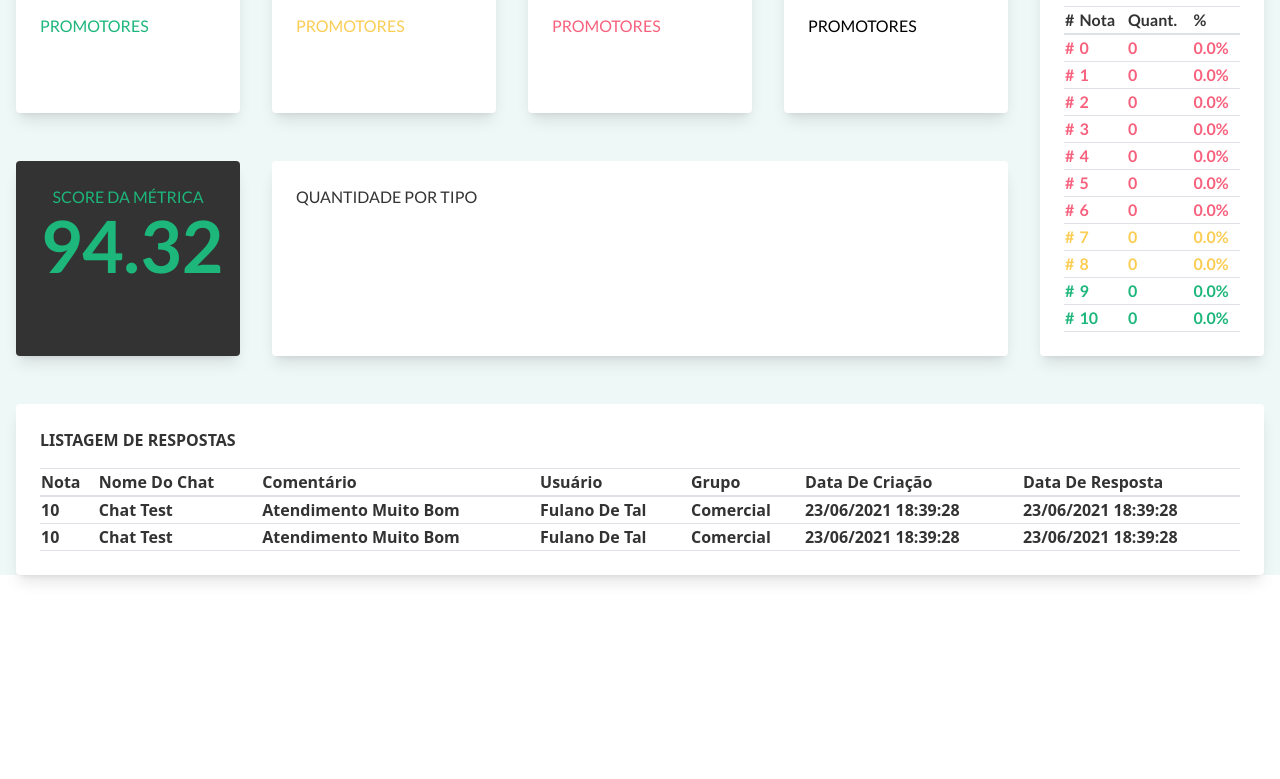
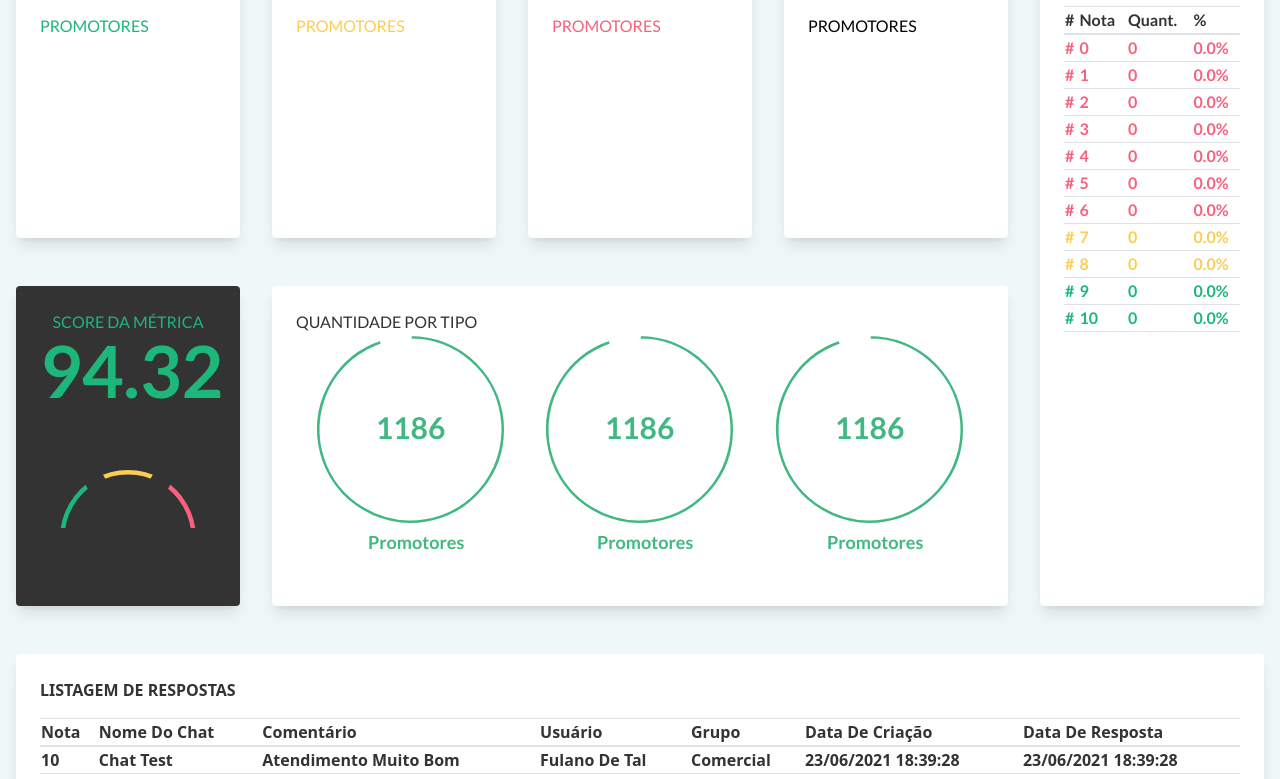
Before and after one commit to natalia-sampaio/teste02-chatguru, a Vue app: page / in a window 1280 px wide. Shown: the part 424-1203 px from the top of the page. Before the commit the page ends 1023 px from the top, so only its background shows below. Built offline with nearby package versions, Linux system fonts and the light colour scheme.

Commit message:
:construction: feat: static page added charts

```diff
--- a/src/components/cards/ChartsCard.vue
+++ b/src/components/cards/ChartsCard.vue
@@ -1,12 +1,16 @@
 <script setup>
+import DoughnutChart from '../charts/DoughnutChart.vue';
 import BaseCard from './BaseCard.vue';
 
 </script>
 
 <template>
     <BaseCard>
-        <div>
-            <h4>Quantidade por tipo</h4>
+        <h4>Quantidade por tipo</h4>
+        <div class="flex justify-evenly">
+            <DoughnutChart />
+            <DoughnutChart />
+            <DoughnutChart />
         </div>
     </BaseCard>
 </template>
--- a/src/components/cards/ScoreCard.vue
+++ b/src/components/cards/ScoreCard.vue
@@ -1,4 +1,5 @@
 <script setup>
+import GaugeChart from '../charts/GaugeChart.vue';
 
 </script>
 
@@ -6,5 +7,6 @@
     <div class="rounded mx-4 my-6 p-6 shadow-lg bg-dark-gray text-center text-green">
         <h4>score da métrica</h4>
         <span class="text-7xl font-bold">94.32</span>
+        <GaugeChart />
     </div>
 </template>
--- /dev/null
+++ b/src/components/charts/DoughnutChart.vue
@@ -0,0 +1,18 @@
+<script setup>
+import { Doughnut } from 'vue-chartjs';
+import { Chart as ChartJS, ArcElement, Tooltip, Legend } from 'chart.js';
+import * as chartConfig from '../../services/doughnutChartConfig.js';
+
+ChartJS.register(ArcElement, Tooltip, Legend);
+
+</script>
+
+<template>
+    <div class="w-1/3">
+        <Doughnut
+        :data="chartConfig.data"
+        :options="chartConfig.options"
+        :plugins="chartConfig.plugins" />
+    </div>
+
+</template>
--- /dev/null
+++ b/src/components/charts/GaugeChart.vue
@@ -0,0 +1,14 @@
+<script setup>
+import { Chart as ChartJS, ArcElement, Tooltip, Legend } from 'chart.js';
+import * as chartConfig from '../../services/gaugeChartConfig.js';
+import { Doughnut } from 'vue-chartjs';
+
+ChartJS.register(ArcElement, Tooltip, Legend);
+
+</script>
+
+<template>
+    <div>
+        <Doughnut :data="chartConfig.data" :options="chartConfig.options" />
+    </div>
+</template>
--- /dev/null
+++ b/src/services/doughnutChartConfig.js
@@ -0,0 +1,47 @@
+export const data = {
+    labels: ['Promotores'],
+    datasets: [
+        {
+            backgroundColor: ['#41B883', '#ffffff'],
+            data: [1186, 64]
+        }
+    ]
+}
+
+export const options = {
+    responsive: true,
+    maintainAspectRatio: true,
+    cutout: 90,
+    plugins: {
+        legend: {
+            position: 'bottom',
+            labels: {
+                boxWidth: 0,
+                color: '#41B883',
+                font: {
+                    family: "'Lato', 'sans-serif'",
+                    size: 18,
+                    weight: '700'
+                }
+            }
+        }
+    }
+}
+
+const doughnutLabel = {
+    id: 'doughnutLabel',
+    beforeDatasetDraw(chart, args, pluginOptions) {
+        const { ctx, data } = chart;
+
+        ctx.save();
+        const xCoord = chart.getDatasetMeta(0).data[0].x;
+        const yCoord = chart.getDatasetMeta(0).data[0].y;
+        ctx.font = 'bold 30px Lato';
+        ctx.fillStyle = '#41B883';
+        ctx.textAlign = 'center';
+        ctx.textBaseline = 'middle';
+        ctx.fillText(data.datasets[0].data[0], xCoord, yCoord);
+    }
+}
+
+export const plugins = [doughnutLabel];
--- /dev/null
+++ b/src/services/gaugeChartConfig.js
@@ -0,0 +1,27 @@
+export const data = {
+    datasets: [
+        {
+            backgroundColor: ['#1DB67B', '#fbcd54', '#F7617D'],
+            borderColor: '#333333',
+            borderWidth: 20,
+            data: [33,33,33],
+            needleValue: 94,
+        }
+    ]
+}
+
+export const options = {
+    responsive: true,
+    maintainAspectRatio: true,
+    cutout: 50,
+    rotation: -90,
+    circumference: 180
+
+}
+
+const gaugeNeedle = {
+    id: 'gaugeNeedle',
+    afterDatasetDraw() {}
+}
+
+export const plugins = [gaugeNeedle];
--- a/src/views/HomeView.vue
+++ b/src/views/HomeView.vue
@@ -5,7 +5,6 @@ import ScoreCard from '../components/cards/ScoreCard.vue';
 import TableCard from '../components/cards/TableCard.vue';
 import ChartsCard from '../components/cards/ChartsCard.vue';
 import AnswersListCard from '../components/cards/AnswersListCard.vue';
-
 </script>
 
 <template>
```
